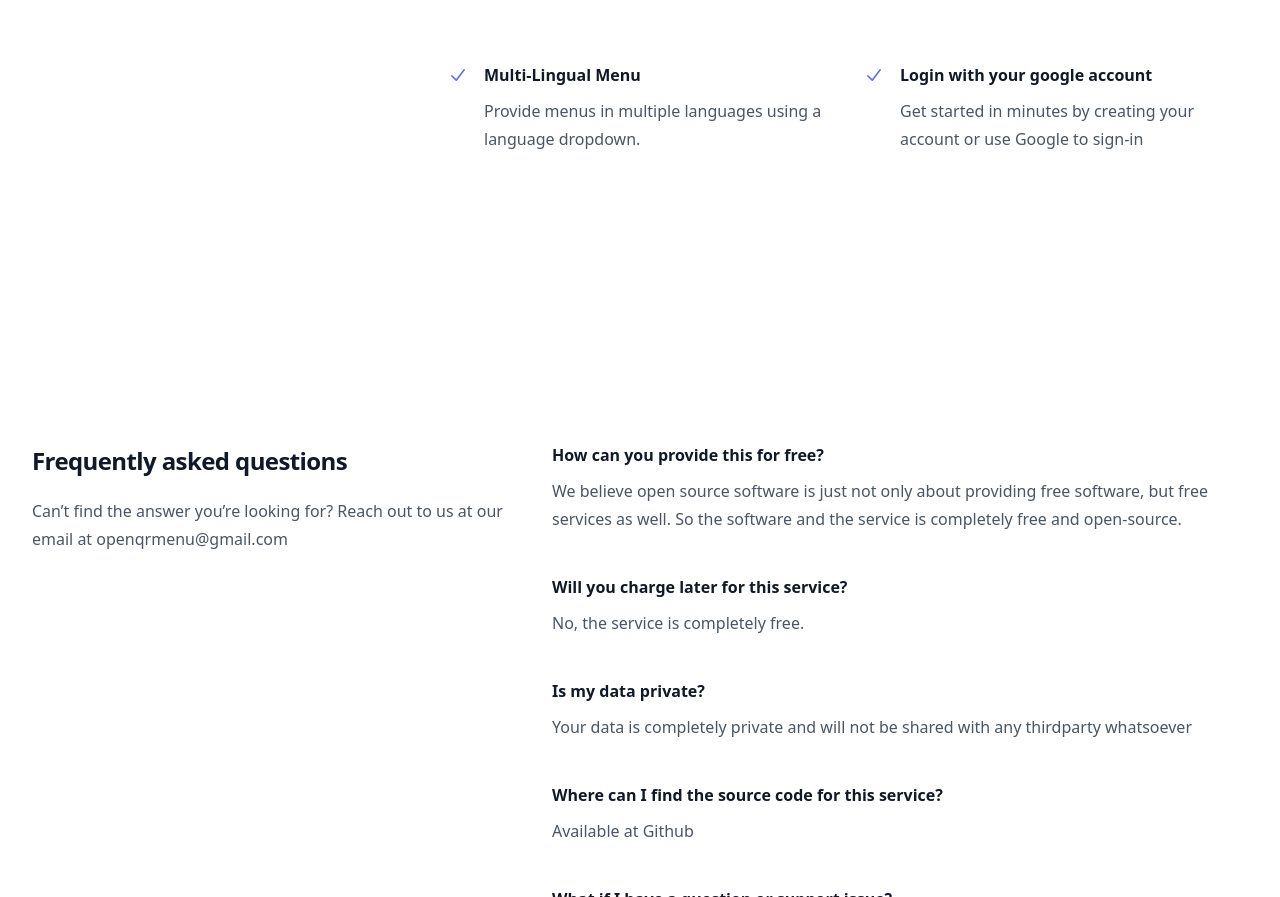
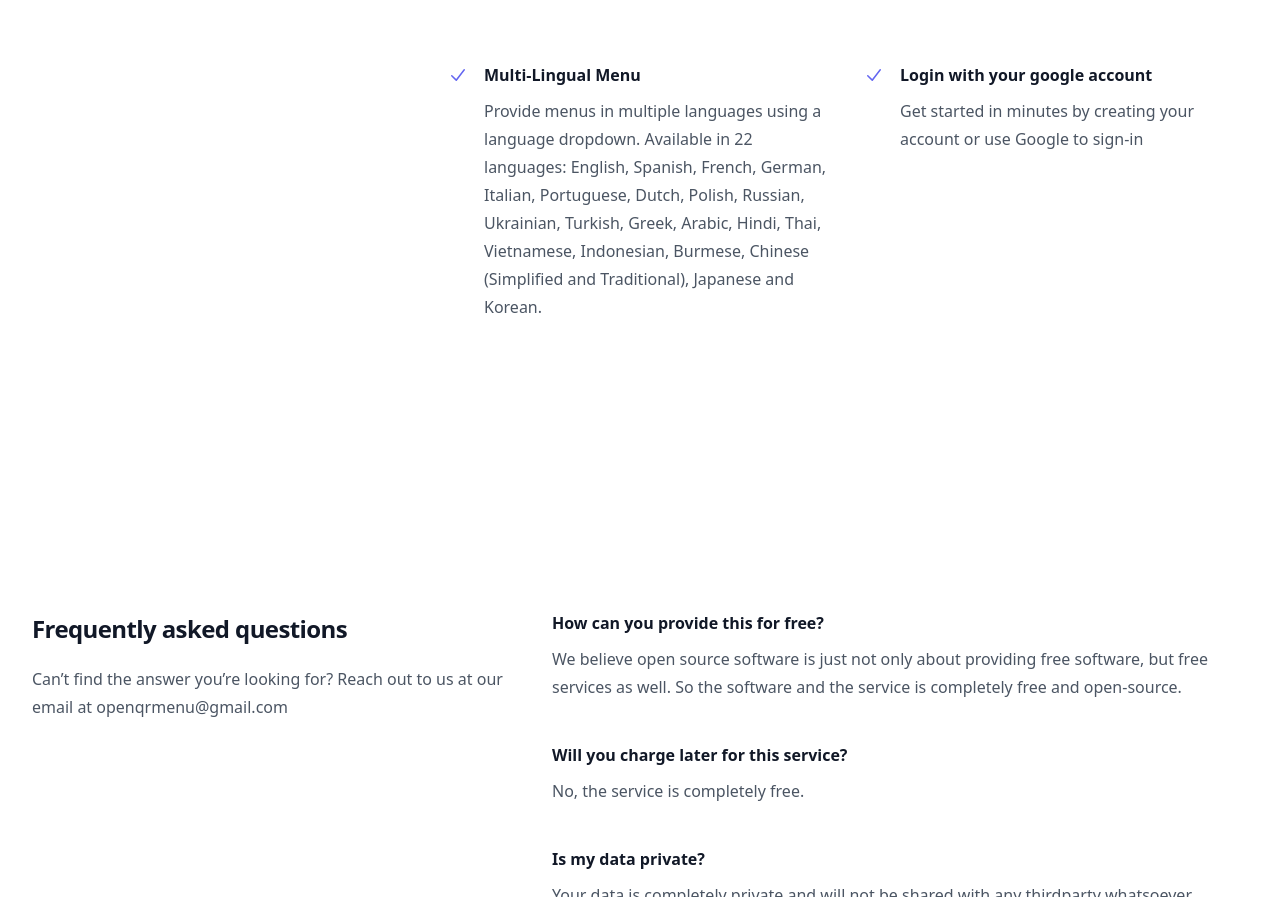
Before and after one commit to openqrmenu/menu-serv, a website: page src/public/index.html in a window 1280 px wide. Shown: the part 3016-3913 px from the top of the page. Drawn offline with nearby package versions, Linux system fonts and the light colour scheme; no server answers.

Commit message:
add more languages

```diff
--- a/src/public/index.html
+++ b/src/public/index.html
@@ -306,7 +306,7 @@
               </svg>
               Multi-Lingual Menu
             </dt>
-            <dd class="mt-2">Provide menus in multiple languages using a language dropdown.</dd>
+            <dd class="mt-2">Provide menus in multiple languages using a language dropdown. Available in 22 languages: English, Spanish, French, German, Italian, Portuguese, Dutch, Polish, Russian, Ukrainian, Turkish, Greek, Arabic, Hindi, Thai, Vietnamese, Indonesian, Burmese, Chinese (Simplified and Traditional), Japanese and Korean.</dd>
           </div>
           <div class="relative pl-9">
             <dt class="font-semibold text-gray-900">
```
